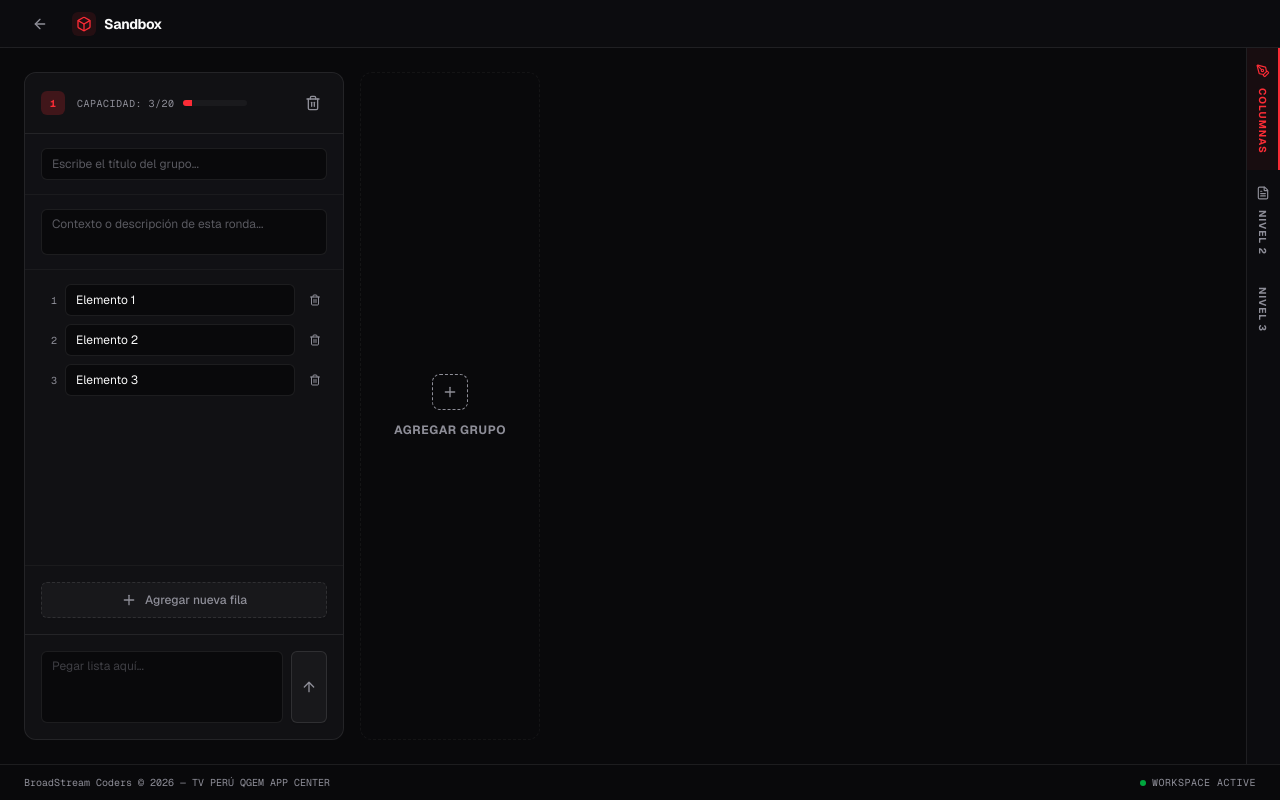
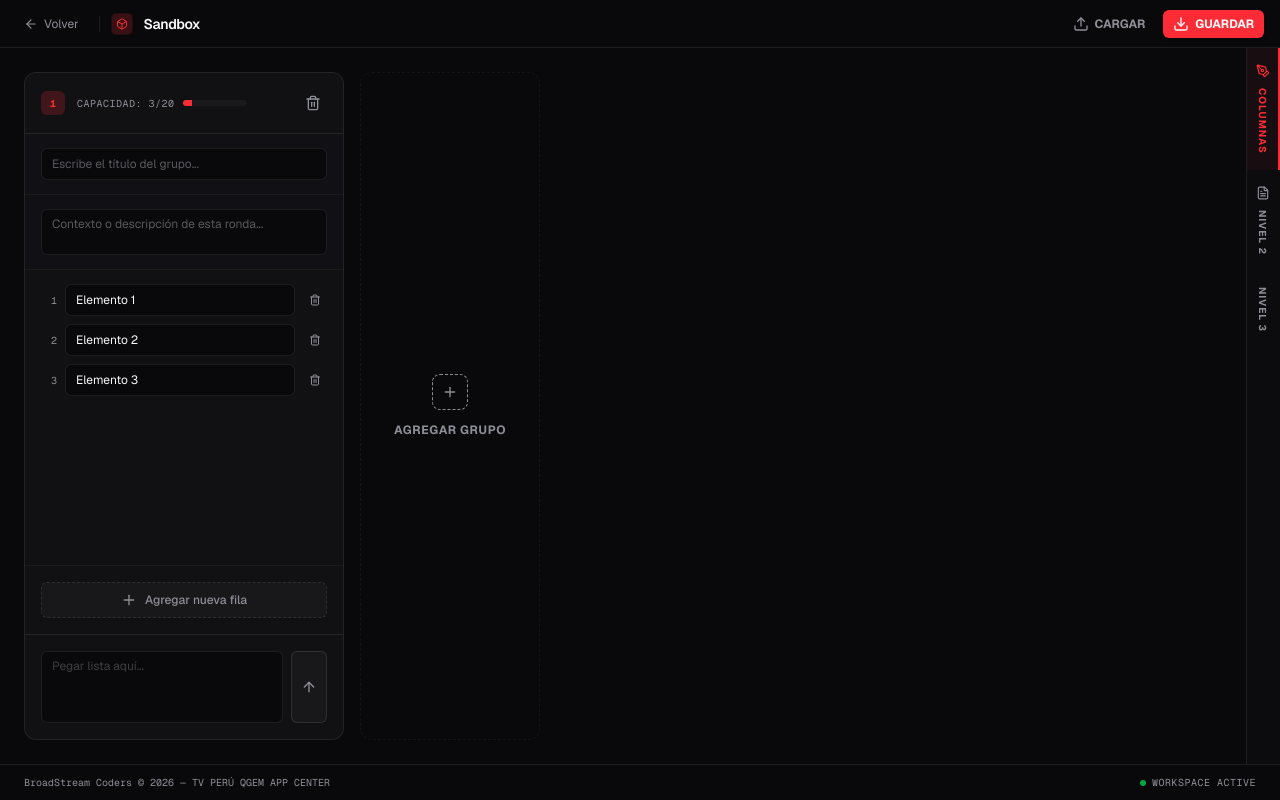
Before and after one commit to BroadStream-Coders/TvPeru-QGEM-AppCenter, a Next.js app in the folder apps/web/: page /workspaces/sandbox in a window 1280 px wide. Built offline with nearby package versions, Linux system fonts and the light colour scheme.

Commit message:
refactor(web/sandbox): replace header with WorkspaceHeader component for improved structure and functionality

```diff
--- a/apps/web/src/app/workspaces/sandbox/page.tsx
+++ b/apps/web/src/app/workspaces/sandbox/page.tsx
@@ -1,9 +1,9 @@
 "use client";
 
 import { useState } from "react";
-import Link from "next/link";
-import { ArrowLeft, Box, PenTool, FileText } from "lucide-react";
+import { Box, PenTool, FileText } from "lucide-react";
 import { LevelTabs } from "@/components/shared/LevelTabs";
+import { WorkspaceHeader } from "@/components/shared/WorkspaceHeader";
 import { GroupsContainer } from "@/components/shared/group-column/layout/GroupsContainer";
 import { GroupColumn } from "@/components/shared/group-column/layout/GroupColumn";
 import { GroupFooter } from "@/components/shared/group-column/layout/GroupFooter";
@@ -119,22 +119,13 @@ export default function SandboxPage() {
 
   return (
     <div className="flex h-screen flex-col bg-background text-foreground font-sans overflow-hidden">
-      <header className="flex h-12 shrink-0 items-center justify-between border-b border-border bg-card/50 px-6 backdrop-blur-sm">
-        <div className="flex items-center gap-4">
-          <Link
-            href="/"
-            className="group flex h-8 w-8 items-center justify-center rounded-md hover:bg-muted transition-colors"
-          >
-            <ArrowLeft className="h-4 w-4 text-muted-foreground group-hover:text-foreground transition-colors" />
-          </Link>
-          <div className="flex items-center gap-2">
-            <span className="flex h-6 w-6 items-center justify-center rounded-md bg-brand/10 text-brand">
-              <Box className="h-4 w-4" />
-            </span>
-            <span className="text-sm font-bold tracking-tight">Sandbox</span>
-          </div>
-        </div>
-      </header>
+      <WorkspaceHeader
+        title="Sandbox"
+        icon={<Box className="h-3 w-3" />}
+        format="json"
+        onSave={() => alert("Guardar presionado desde el Header Display")}
+        onLoad={(file) => alert(`Archivo cargado: ${file.name}`)}
+      />
 
       <main className="flex-1 overflow-hidden">
         <LevelTabs levels={levels} />
--- /dev/null
+++ b/apps/web/src/components/shared/WorkspaceHeader.tsx
@@ -0,0 +1,52 @@
+"use client";
+
+import Link from "next/link";
+import { ArrowLeft } from "lucide-react";
+import { FileActions } from "./FileActions";
+
+interface WorkspaceHeaderProps {
+  title: string;
+  icon?: React.ReactNode;
+  format?: "json" | "zip";
+  onSave?: () => void;
+  onLoad?: (file: File) => void;
+}
+
+export function WorkspaceHeader({
+  title,
+  icon,
+  format,
+  onSave,
+  onLoad,
+}: WorkspaceHeaderProps) {
+  return (
+    <header className="flex h-12 shrink-0 items-center justify-between border-b border-border bg-background px-4 z-10 w-full">
+      <div className="flex items-center gap-3">
+        <Link
+          href="/"
+          className="flex items-center gap-1.5 rounded-md px-2 py-1 text-xs text-muted-foreground transition-all hover:bg-accent hover:text-foreground active:scale-95"
+        >
+          <ArrowLeft className="h-3.5 w-3.5" />
+          Volver
+        </Link>
+
+        {icon && (
+          <>
+            <div className="h-4 w-px bg-border hidden sm:block" />
+            <div className="flex items-center justify-center h-5 w-5 rounded bg-brand/20 text-brand ring-1 ring-brand/10">
+              {icon}
+            </div>
+          </>
+        )}
+
+        <span className="text-sm font-semibold tracking-tight">{title}</span>
+      </div>
+
+      <div className="flex items-center gap-2">
+        {onSave && onLoad && format && (
+          <FileActions format={format} onSave={onSave} onLoad={onLoad} />
+        )}
+      </div>
+    </header>
+  );
+}
```
